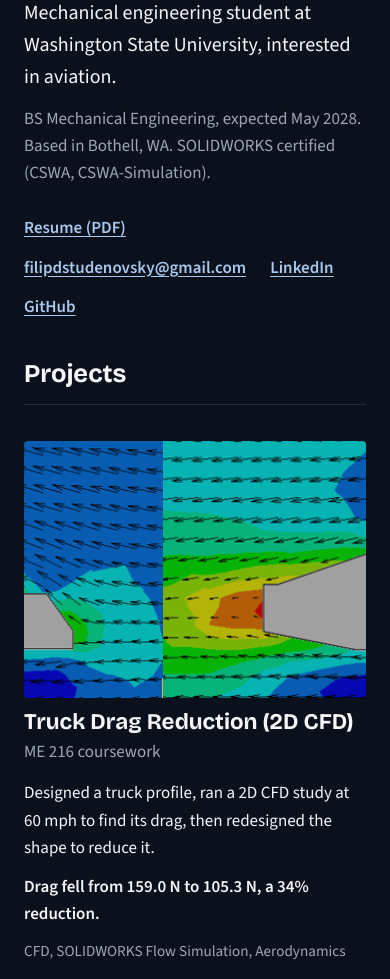
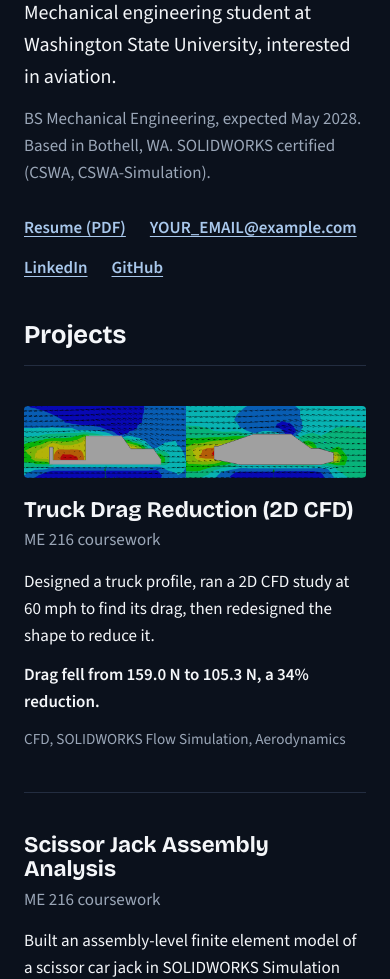
Before and after one commit to filipstudenovsky/filipstudenovsky.github.io, a plain HTML site: page index.html in a window 390 px wide. Shown: the part 125-1104 px from the top of the page. Drawn offline with nearby package versions, Linux system fonts and the light colour scheme.

Commit message:
Add files via upload

```diff
--- a/index.html
+++ b/index.html
@@ -48,16 +48,15 @@
   /* Projects */
   h2 { font-size: 1.6rem; font-weight: 700; padding-bottom: 16px; }
   .project {
-    display: grid;
-    grid-template-columns: 280px 1fr;
-    gap: 12px 32px;
-    padding: 36px 0;
+    display: flex;
+    flex-direction: column;
+    gap: 20px;
+    padding: 40px 0;
     border-top: 1px solid var(--line);
   }
-  .project.no-image { grid-template-columns: 1fr; }
   .project figure { margin: 0; }
   .project img {
-    display: block; width: 100%; aspect-ratio: 4 / 3; object-fit: cover;
+    display: block; width: 100%; height: auto;
     background: var(--tint); border-radius: 4px;
   }
   .project h3 { font-size: 1.4rem; font-weight: 600; }
@@ -73,7 +72,6 @@
 
   @media (max-width: 680px) {
     .hero { padding: 56px 0 40px; }
-    .project { grid-template-columns: 1fr; }
   }
 </style>
 </head>
@@ -86,9 +84,9 @@
     <p class="facts">BS Mechanical Engineering, expected May 2028. Based in Bothell, WA. SOLIDWORKS certified (CSWA, CSWA-Simulation).</p>
     <ul class="links">
       <li><a href="Filip_Studenovsky_Resume.pdf">Resume (PDF)</a></li>
-      <li><a href="mailto:filipdstudenovsky@gmail.com">filipdstudenovsky@gmail.com</a></li>
-      <li><a href="https://www.linkedin.com/in/filipstudenovsky">LinkedIn</a></li>
-      <li><a href="https://github.com/filipstudenovsky">GitHub</a></li>
+      <li><a href="mailto:YOUR_EMAIL@example.com">YOUR_EMAIL@example.com</a></li>
+      <li><a href="https://www.linkedin.com/in/YOUR-LINKEDIN">LinkedIn</a></li>
+      <li><a href="https://github.com/YOUR-GITHUB">GitHub</a></li>
     </ul>
   </div>
 </header>
@@ -101,7 +99,7 @@
 <footer>
   <div class="wrap">
     <p>Filip Studenovsky, Bothell, WA</p>
-    <p><a href="mailto:filipdstudenovsky@gmail.com">filipdstudenovsky@gmail.com</a></p>
+    <p><a href="mailto:YOUR_EMAIL@example.com">YOUR_EMAIL@example.com</a></p>
   </div>
 </footer>
 
```
